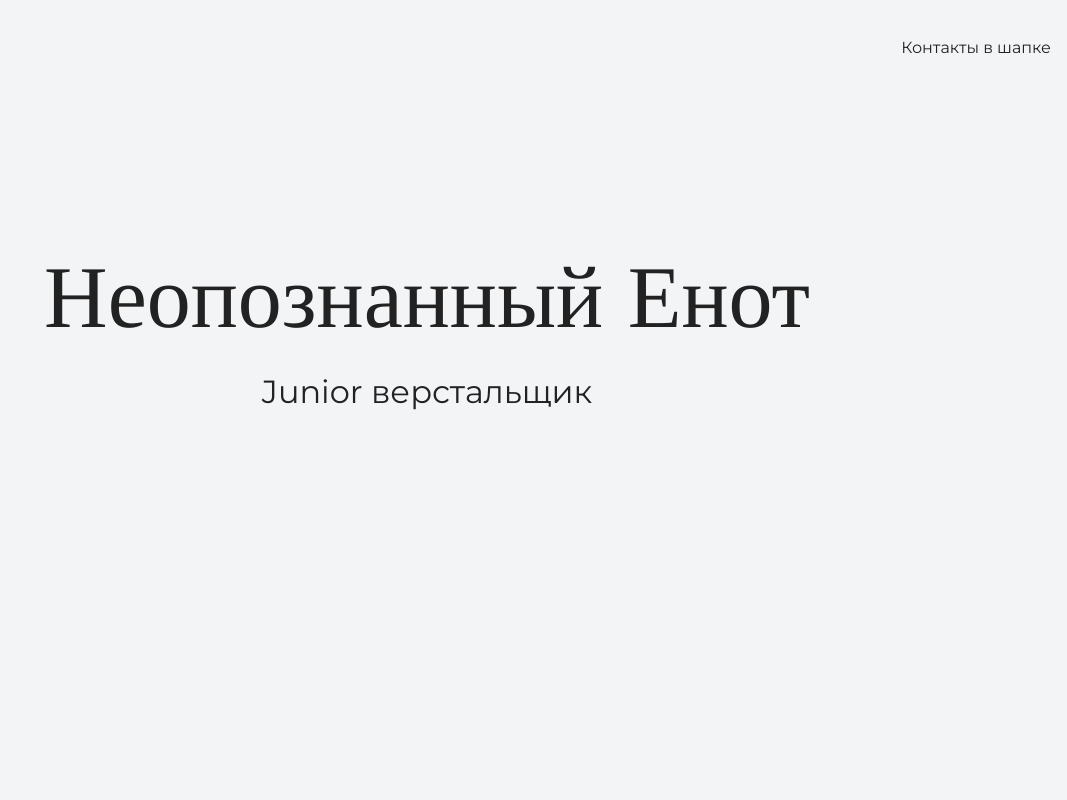
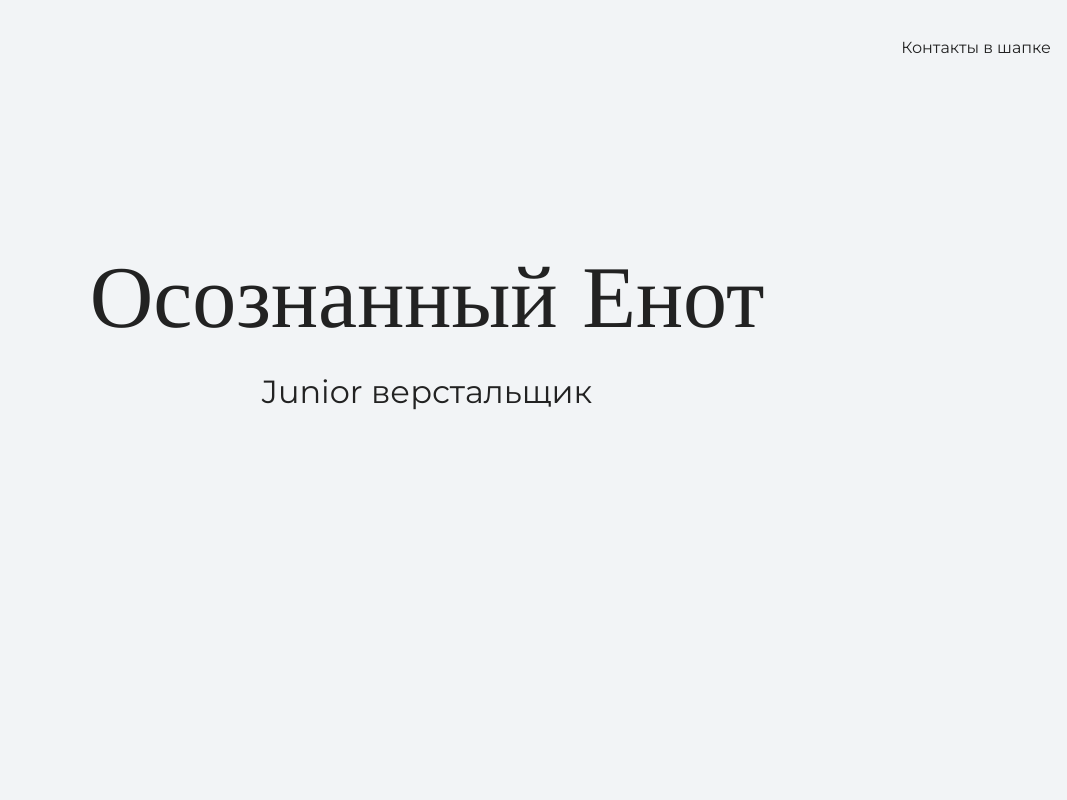
Before and after one commit to Burlock76/my-site, a plain HTML site: page index.html in a window 1280 px wide. Shown: the top 800 px of the page, without its empty margins (213-1280 px from the left). Drawn offline with nearby package versions, Linux system fonts and the light colour scheme.

Commit message:
изменение текста

```diff
--- a/index.html
+++ b/index.html
@@ -19,7 +19,7 @@
 
     <section class="hero-image">
       <div class="container">
-        <h1 class="heading">Неопознанный Енот</h1>
+        <h1 class="heading">Осознанный Енот</h1>
         <p>Junior верстальщик</p>
       </div>
     </section>
```
